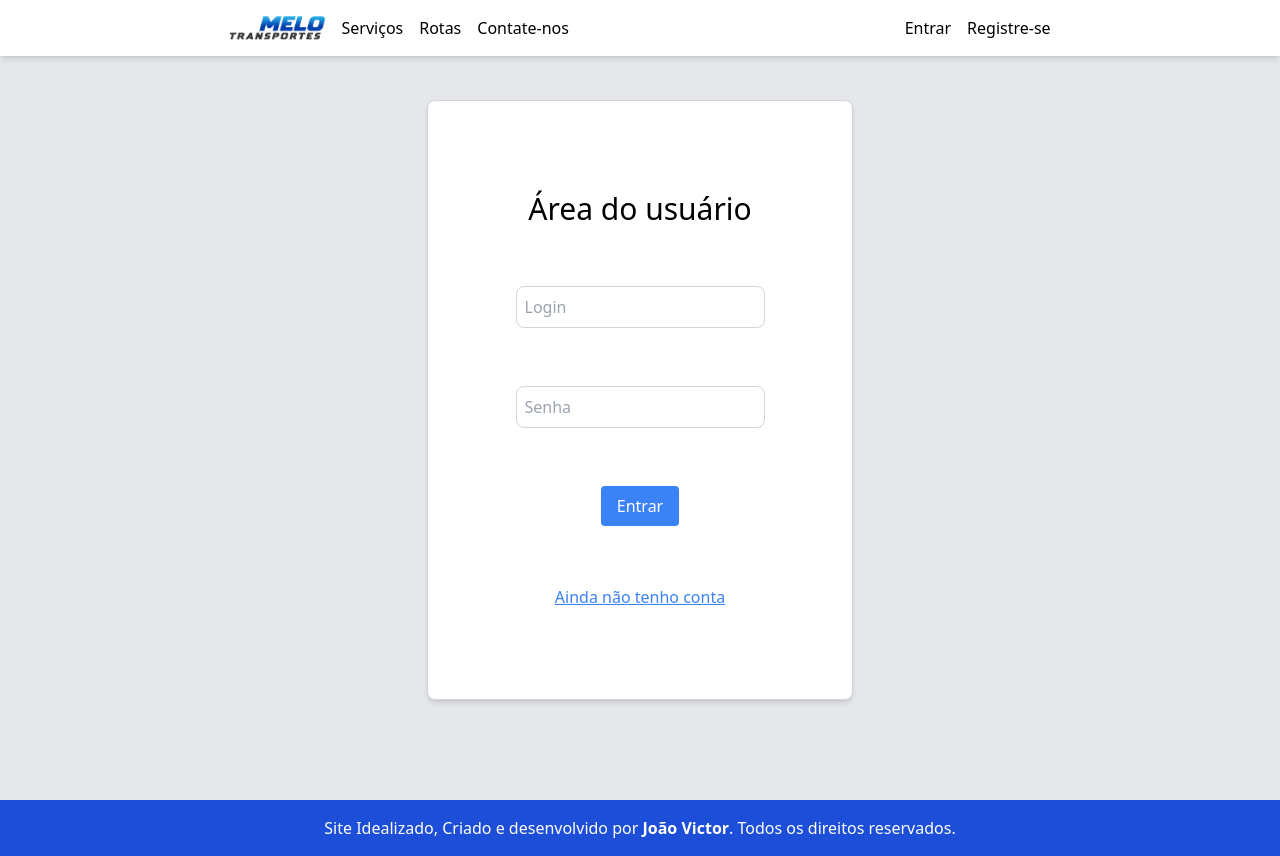
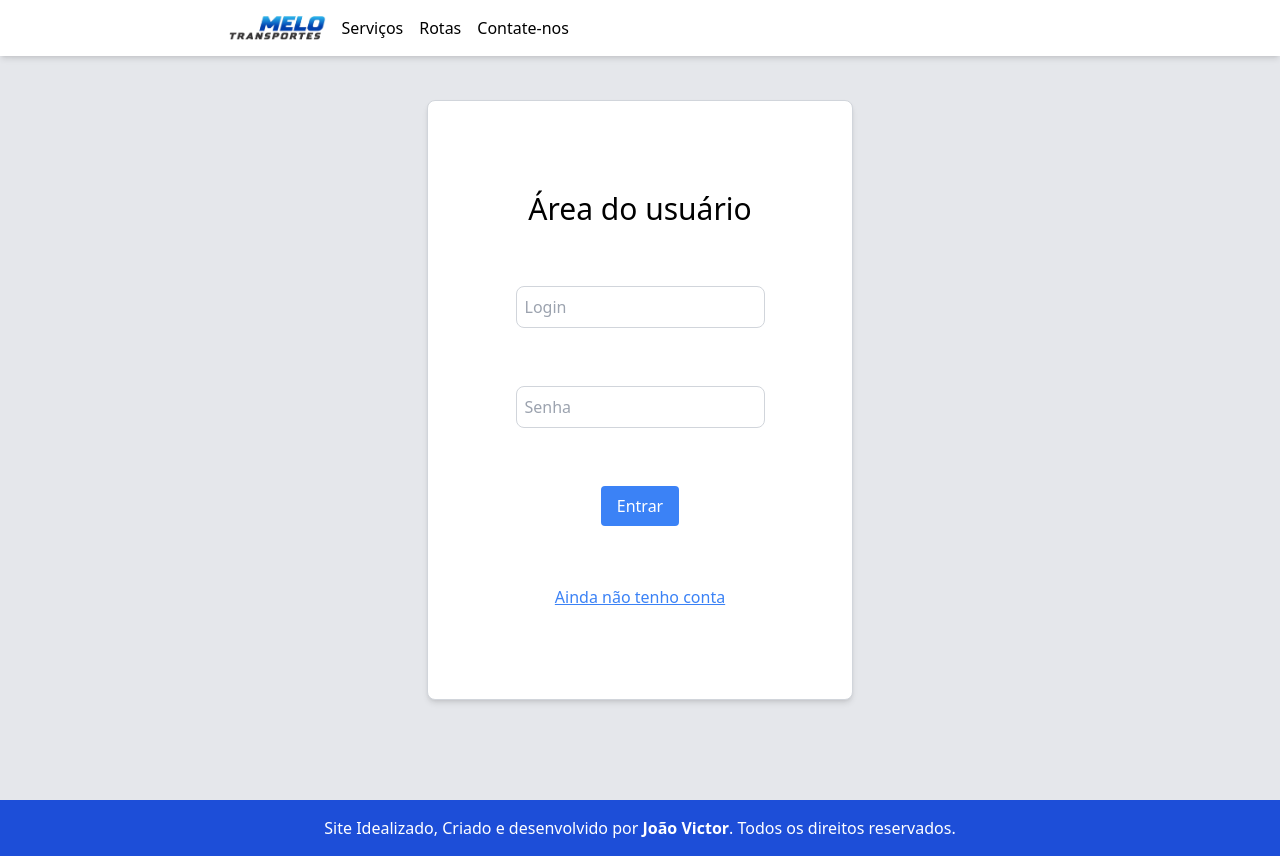
Before and after one commit to jvvictorls/Front-Melo-Transportes, a React (Vite) app: page /login in a window 1280 px wide. Built offline with nearby package versions, Linux system fonts and the light colour scheme.

Commit message:
Fix: minor adjustments

```diff
--- a/src/components/Header.tsx
+++ b/src/components/Header.tsx
@@ -1,14 +1,16 @@
 import { Link, NavLink, useNavigate } from 'react-router-dom';
 import { GrMenu } from 'react-icons/gr';
-import { useState, useContext } from 'react';
+import { useState } from 'react';
 import Sidebar from './Sidebar';
-import AuthContext from '../context/AuthContext';
 import ConditionalRender from './ConditionalRender';
 
 function Header() {
   const navigate = useNavigate();
   const [sideBar, setSideBar] = useState(false);
-  const { auth } = useContext(AuthContext);
+  const token = localStorage.getItem('token');
+  const isDefined = () => {
+    return !!(token);
+  };
   return (
     <header
       className="w-full flex items-center justify-center shadow-md z-[1000] fixed  bg-white "
@@ -55,8 +57,9 @@ function Header() {
           </nav>
         </div>
         <ConditionalRender
-          condition={ auth === false }
+          condition={ isDefined() }
         >
+
           <div
             className="flex items-center justify-between mr-4 space-x-4"
           >
--- a/src/context/AuthContext.tsx
+++ /dev/null
@@ -1,4 +0,0 @@
-import { createContext } from 'react';
-import AuthProviderType from '../types/AuthProviderType';
-
-export default createContext<AuthProviderType>({} as AuthProviderType);
--- a/src/context/AuthProvider.tsx
+++ /dev/null
@@ -1,13 +0,0 @@
-import { useState } from 'react';
-import AuthContext from './AuthContext';
-import AuthProviderProps from '../types/AuthProviderProps';
-
-export default function AuthProvider({ children }: AuthProviderProps) {
-  const [auth, setAuth] = useState<boolean>(false);
-
-  return (
-    <AuthContext.Provider value={ { auth, setAuth } }>
-      {children}
-    </AuthContext.Provider>
-  );
-}
--- a/src/main.tsx
+++ b/src/main.tsx
@@ -2,15 +2,12 @@ import React from 'react';
 import ReactDOM from 'react-dom/client';
 import { BrowserRouter } from 'react-router-dom';
 import App from './App.tsx';
-import AuthProvider from './context/AuthProvider.tsx';
 import './index.css';
 
 ReactDOM.createRoot(document.getElementById('root') as Element).render(
   <React.StrictMode>
     <BrowserRouter>
-      <AuthProvider>
-        <App />
-      </AuthProvider>
+      <App />
     </BrowserRouter>
   </React.StrictMode>,
 );
--- a/src/pages/Login.tsx
+++ b/src/pages/Login.tsx
@@ -1,10 +1,8 @@
-import { useState, useContext } from 'react';
+import { useState } from 'react';
 import { Navigate, Link } from 'react-router-dom';
 import { requestLogin } from '../services/request';
-import AuthContext from '../context/AuthContext';
 
 function Login() {
-  const { auth, setAuth } = useContext(AuthContext);
   const [email, setEmail] = useState('');
   const [password, setPassword] = useState('');
   const [isLogged, setIsLogged] = useState(false);
@@ -18,11 +16,9 @@ function Login() {
       await requestLogin('/users/login', { email, password });
       setIsLogged(true);
       setLoginError(false);
-      setAuth(true);
     } catch (error) {
       setIsLogged(false);
       setLoginError(true);
-      setAuth(false);
     }
   };
 
--- /dev/null
+++ b/src/react-app-env.d.ts
@@ -0,0 +1 @@
+/// <reference types="react-scripts" />
--- a/src/types/AuthProviderProps.ts
+++ /dev/null
@@ -1,5 +0,0 @@
-import { ReactNode } from 'react';
-
-export default interface AuthProviderProps {
-  children: ReactNode;
-}
--- a/src/types/AuthProviderType.ts
+++ /dev/null
@@ -1,4 +0,0 @@
-export default interface StoreType {
-  auth: boolean;
-  setAuth: (auth: boolean) => void;
-}
```
Also changed, not shown: src/types/UserType.ts (added, +7 -0 lines).
